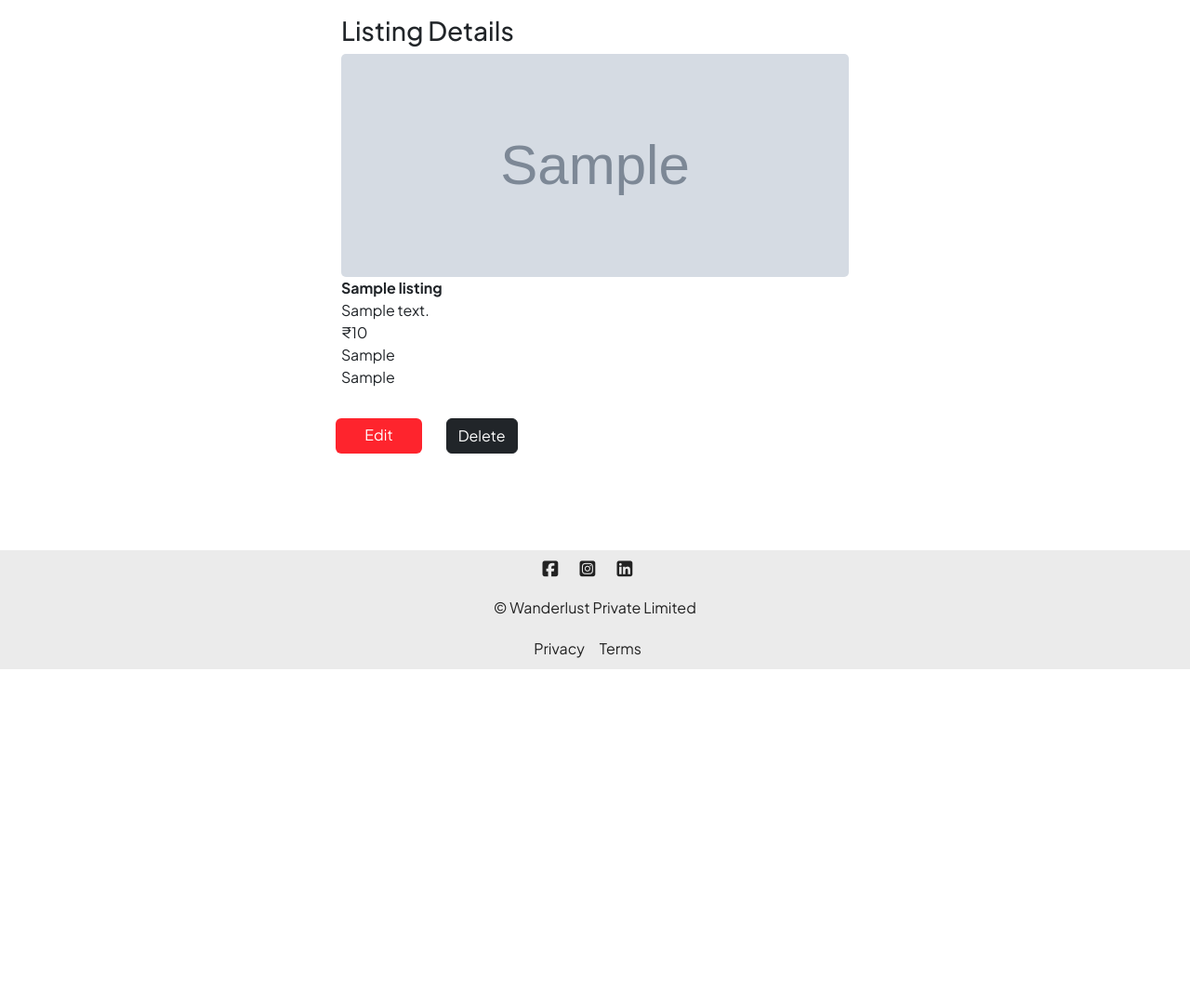
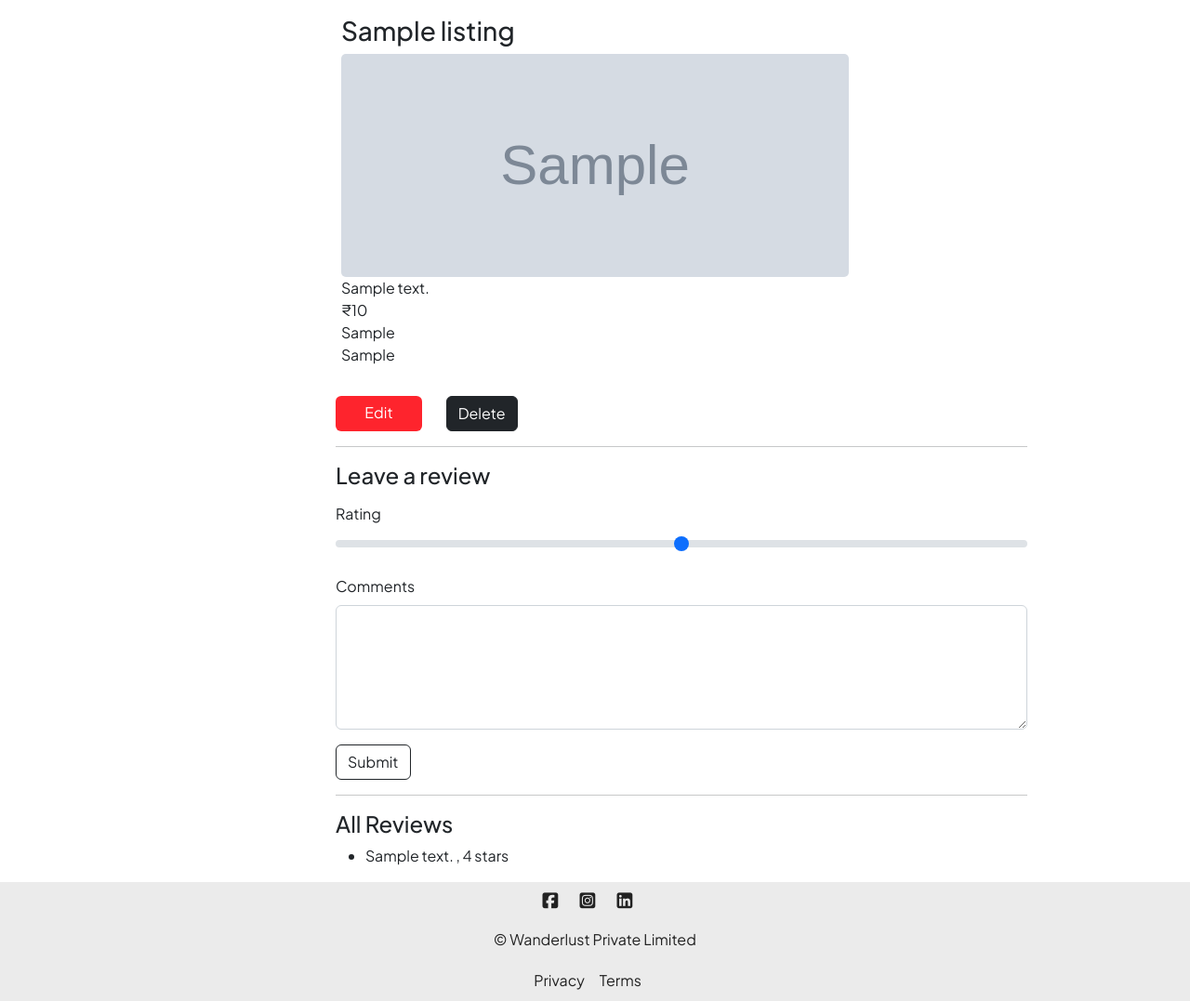
Before and after one commit to Vardaan7777/airbnb-clone, a Node server app: page /listings/600000000000000000000001 in a window 1280 px wide. Shown: the part 80-1157 px from the top of the page at 93% size. Before the commit the page ends 800 px from the top, so only its background shows below. Run offline with Node 20, Linux system fonts and the light colour scheme; tables that the repository leaves empty hold one stand-in row (values such as "Sample post"); grey boxes marked "Sample" are stand-in pictures; some libraries are stand-ins or nearby versions.

Commit message:
Created a review section for listings on the website, also working oon validating it

```diff
--- a/app.js
+++ b/app.js
@@ -8,7 +8,8 @@ const methodOverrride = require("method-override");
 const ejsMate = require("ejs-mate");
 const wrapAsync = require("./utils/wrapAsync.js");
 const ExpressError = require("./utils/ExpressError.js");
-const {listingSchema} = require("./schema.js");
+const {listingSchema, reviewSchema } = require("./schema.js");
+const Review = require("./models/review.js");
 
 const MONGO_URL = "mongodb://127.0.0.1:27017/wanderlust";
 
@@ -43,6 +44,16 @@ const validateListing = (req, res , next) => {
     }
 };
 
+const validateReview = (req, res , next) => {
+    let {error} = reviewSchema.validate(req.body);
+    if(error) {
+        let errorMsg = error.details.map((el) => el.message).join(",");
+        throw new ExpressError(404, result.error);
+    } else {
+        next();
+    }
+};
+
 //index route : page for all the listings
 app.get("/listings",wrapAsync( async (req,res) => {
     const allListings = await Listing.find({});
@@ -57,7 +68,7 @@ app.get("/listings/new", (req,res) => {
 //show route : represents details of a listing
 app.get("/listings/:id", wrapAsync(async (req,res) => {
     let {id} = req.params;
-    const listing = await Listing.findById(id);
+    const listing = await Listing.findById(id).populate("reviews");
     res.render("listings/show.ejs", {listing});
 }));
 
@@ -90,6 +101,20 @@ app.delete("/listings/:id",wrapAsync(async (req, res) => {
     res.redirect("/listings"); //redirecting back
 }));
 
+//Reviews section
+//Post route
+app.post("/listings/:id/reviews", validateReview, wrapAsync(async(req, res) => {
+    let listing = await Listing.findById(req.params.id);
+    let newReview = new Review(req.body.review);
+
+    listing.reviews.push(newReview);
+
+    await newReview.save();
+    await listing.save();
+
+    res.redirect(`/listings/${listing._id}`);
+}));
+
 // app.get("/testListing",async (req, res) => {
 //     let sampleListing = new Listing({
 //         title: "My New Villa",
--- a/views/listings/edit.ejs
+++ b/views/listings/edit.ejs
@@ -50,4 +50,3 @@
     </form>
 </div>
 </div>
-<script src="/js/script.js"></script>
--- a/views/listings/show.ejs
+++ b/views/listings/show.ejs
@@ -3,14 +3,13 @@
 <!-- Listing Details Page -->
 <div class="row mt-3">
 <div class="col-8 offset-3">
-<h3>Listing Details</h3>
+<h3><%= listing.title %></h3>
 </div>
     <!-- using bootstrap properties -->
     <div class="card col-6 offset-3 show-card">
         <img src="<%= listing.image.url %>" class="card-img show-img" alt="listing_image">
         <div class="card-body">
             <p class="card-text fg-2">
-                <b><%= listing.title %></b> <br>
                 <%= listing.description %> <br>
                 &#8377;<%= listing.price.toLocaleString("en-IN") %> <br>
                 <%= listing.location %> <br>
@@ -27,3 +26,29 @@
             <button class="btn btn-dark offset-4">Delete</button>
         </form>
 </div>
+
+<div class="col-8 offset-3 mb-3">
+    <hr>
+    <h4>Leave a review</h4>
+    <form action="/listings/<%= listing.id %>/reviews" method="post" novalidate class="needs-validation">
+        <div class="mb-3 mt-3">
+            <label for="rating" class="form-label">Rating</label>
+            <input type="range" min="1" max="5" id="rating" name="review[rating]" class="form-range">
+        </div>
+        <div class="mb-3 mt-3">
+            <label for="comment" class="form-label">Comments</label>
+            <textarea name="review[comment]" id="comment" cols="30" rows="5" class="form-control" required></textarea>
+            <div class="invalid-feedback">Please add some comments for review</div>
+        </div>
+        <button class="btn btn-outline-dark">Submit</button>
+    </form>
+
+    <hr>
+
+    <h4>All Reviews</h4>
+    <ul>
+    <% for(review of listing.reviews) { %>
+        <li><%= review.comment %> , <%= review.rating %> stars</li>
+    <% } %>
+    </ul>
+</div>
```
Also changed, not shown: models/listing.js (+7 -1 lines), models/review.js (added, +18 -0 lines), schema.js (+7 -0 lines), 1 other file.
